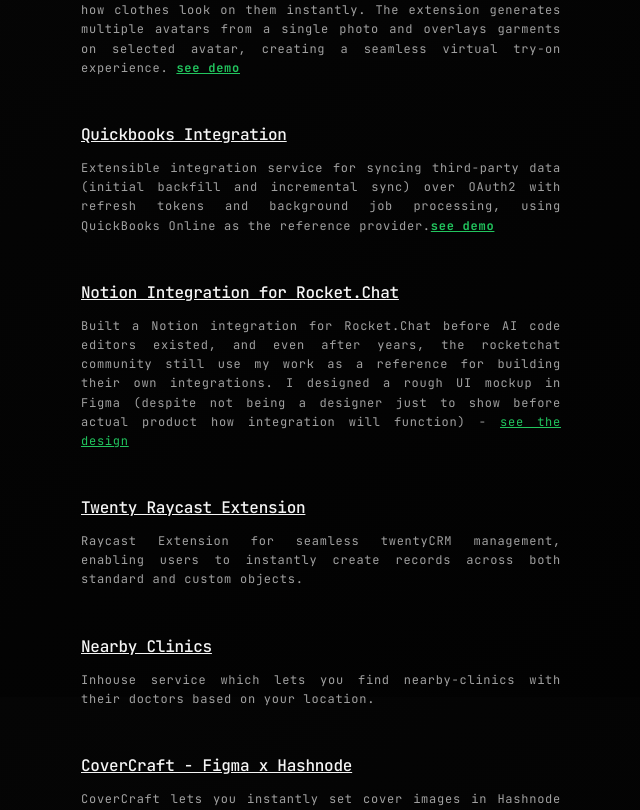
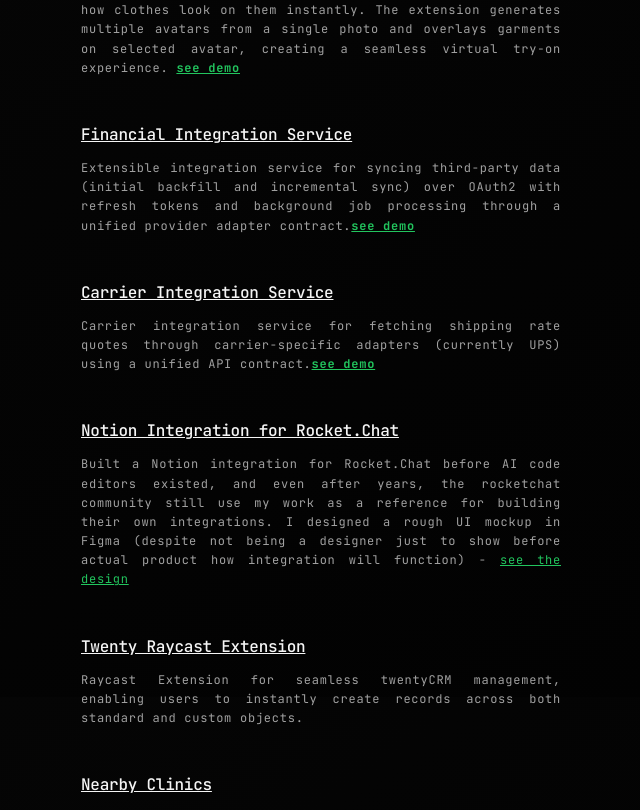
Before and after one commit to Nabhag8848/portfolio2025, a React (Vite) app: page / in a window 1280 px wide. Shown: the part 1703-2513 px from the top of the page, without its empty margins (319-959 px from the left). Built offline with nearby package versions, Linux system fonts and the light colour scheme.

Commit message:
add project

```diff
--- a/src/pages/portfolio/Portfolio.tsx
+++ b/src/pages/portfolio/Portfolio.tsx
@@ -358,16 +358,40 @@
           <StyledSubSection>
             <HeaderLink
               to="https://github.com/Nabhag8848/quickbooks-integration"
-              companyName="Quickbooks Integration"
+              companyName="Financial Integration Service"
               dateRange=""
             />
             <StyledSubParagraph>
               Extensible integration service for syncing third-party data
               (initial backfill and incremental sync) over OAuth2 with refresh
-              tokens and background job processing, using QuickBooks Online as
-              the reference provider.
+              tokens and background job processing through a unified provider
+              adapter contract.
               <a
                 href="https://github.com/Nabhag8848/quickbooks-integration"
+                target="_blank"
+                rel="noopener noreferrer"
+                style={{
+                  color: "#22c55e",
+                  textDecoration: "underline",
+                  fontWeight: "bold",
+                }}
+              >
+                see demo
+              </a>
+            </StyledSubParagraph>
+          </StyledSubSection>
+          <StyledSubSection>
+            <HeaderLink
+              to="https://github.com/Nabhag8848/ups-integration-service"
+              companyName="Carrier Integration Service"
+              dateRange=""
+            />
+            <StyledSubParagraph>
+              Carrier integration service for fetching shipping rate quotes
+              through carrier-specific adapters (currently UPS) using a unified
+              API contract.
+              <a
+                href="https://github.com/Nabhag8848/ups-integration-service"
                 target="_blank"
                 rel="noopener noreferrer"
                 style={{
```
